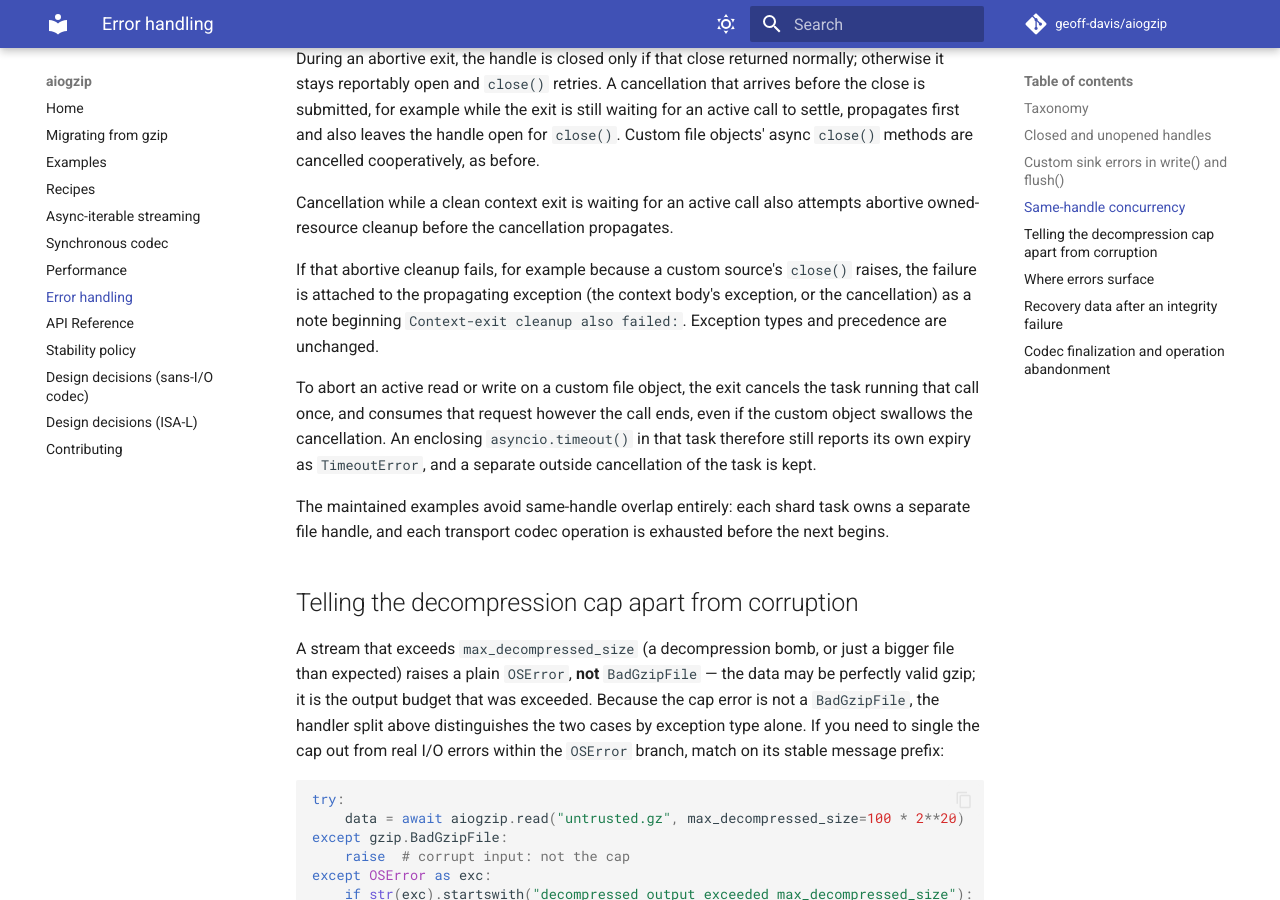
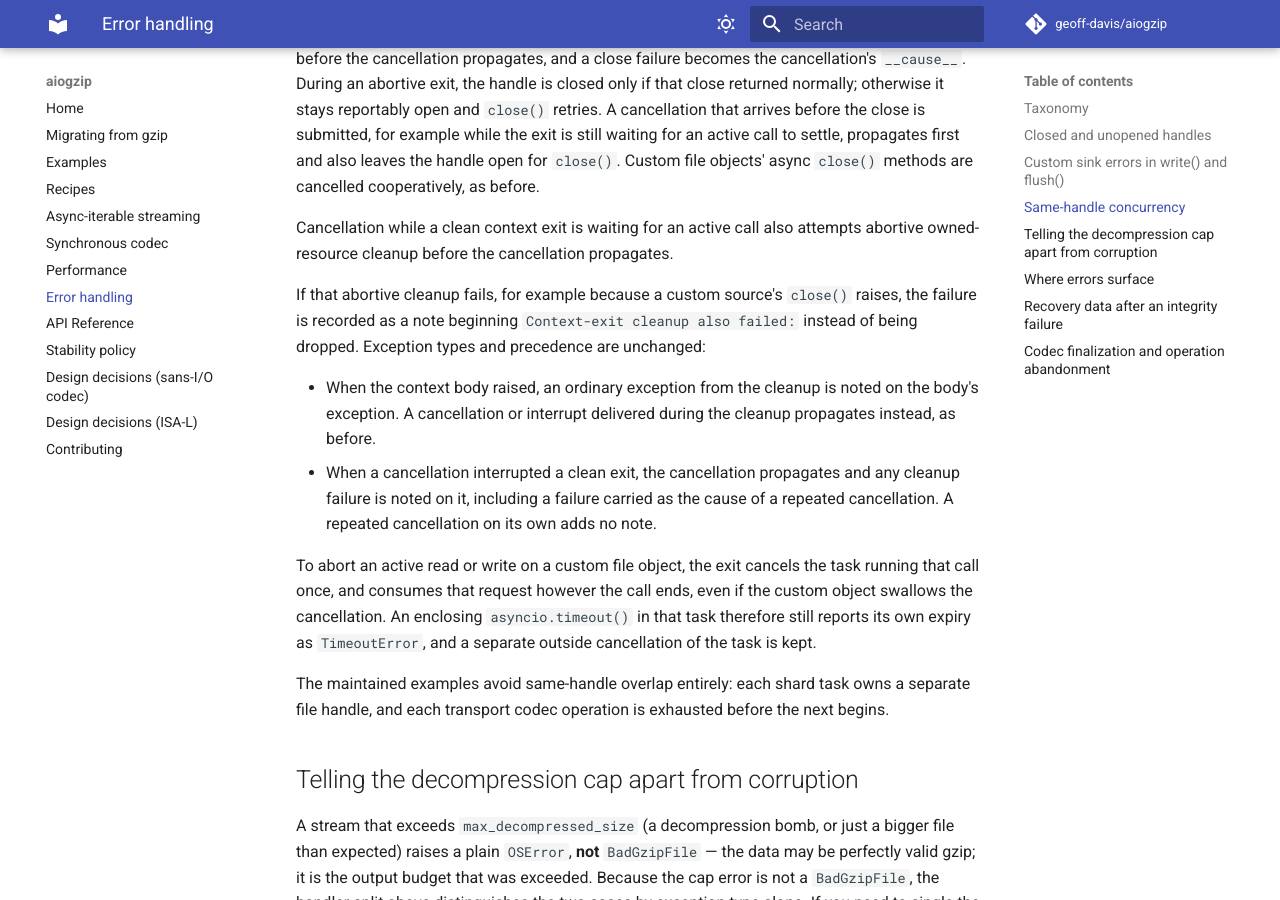
Before and after one commit to geoff-davis/aiogzip, an MkDocs documentation site: the page built from docs/errors.md, in a window 1280 px wide and 900 px high, scrolled down 2979 px. Built offline with MkDocs 1.6.1 and Material for MkDocs 9.7.7, drawn with Linux system fonts in a browser that asks for light colours; comment, search, counter and statistics services are not loaded; the version menu is left out; some of the changed text lies outside the part shown.

Commit message:
Update: Narrow the flush wrapping and cleanup-note wording (R10)
Codex review of ca6f2d5: flush() wraps only Exception, so cancellation and
interrupts propagate unwrapped; and a context-exit cleanup failure becomes a
note only as the exit code allows (an ordinary exception on the body error,
any cleanup failure on a cancelled clean exit, none for a pure repeated
cancellation), while a cancellation or interrupt during cleanup after a body
error propagates.

🤖 Generated with [Claude Code](https://claude.com/claude-code)

Co-Authored-By: Claude Opus 5.5 <noreply@anthropic.com>
Claude-Session: https://claude.ai/code/session_016d34WUJ3chyVonxns6H5y6

```diff
--- a/docs/errors.md
+++ b/docs/errors.md
@@ -59,9 +59,10 @@ When a custom `fileobj`'s `write()` raises, the two calls report it
 differently:
 
 - `write()` lets the sink's exception propagate unchanged, whatever its type.
-- `flush()` passes an `OSError` through unchanged, but wraps any other
-  exception as `OSError("Unexpected error during flush: ...")`, with the
-  original as `__cause__`.
+- `flush()` passes the sink's `OSError` through unchanged, but wraps any
+  other `Exception` as `OSError("Unexpected error during flush: ...")`, with
+  the original as `__cause__`. Cancellation and interrupts such as
+  `KeyboardInterrupt` propagate unwrapped.
 
 Either way the writer is broken afterwards: discard the incomplete output and
 create a new writer. Code that catches a sink's own exception type around
@@ -125,10 +126,17 @@ Cancellation while a clean context exit is waiting for an active call also
 attempts abortive owned-resource cleanup before the cancellation propagates.
 
 If that abortive cleanup fails, for example because a custom source's
-`close()` raises, the failure is attached to the propagating exception (the
-context body's exception, or the cancellation) as a note beginning
-`Context-exit cleanup also failed:`. Exception types and precedence are
-unchanged.
+`close()` raises, the failure is recorded as a note beginning
+`Context-exit cleanup also failed:` instead of being dropped. Exception types
+and precedence are unchanged:
+
+- When the context body raised, an ordinary exception from the cleanup is
+  noted on the body's exception. A cancellation or interrupt delivered during
+  the cleanup propagates instead, as before.
+- When a cancellation interrupted a clean exit, the cancellation propagates
+  and any cleanup failure is noted on it, including a failure carried as the
+  cause of a repeated cancellation. A repeated cancellation on its own adds no
+  note.
 
 To abort an active read or write on a custom file object, the exit cancels
 the task running that call once, and consumes that request however the call
```
